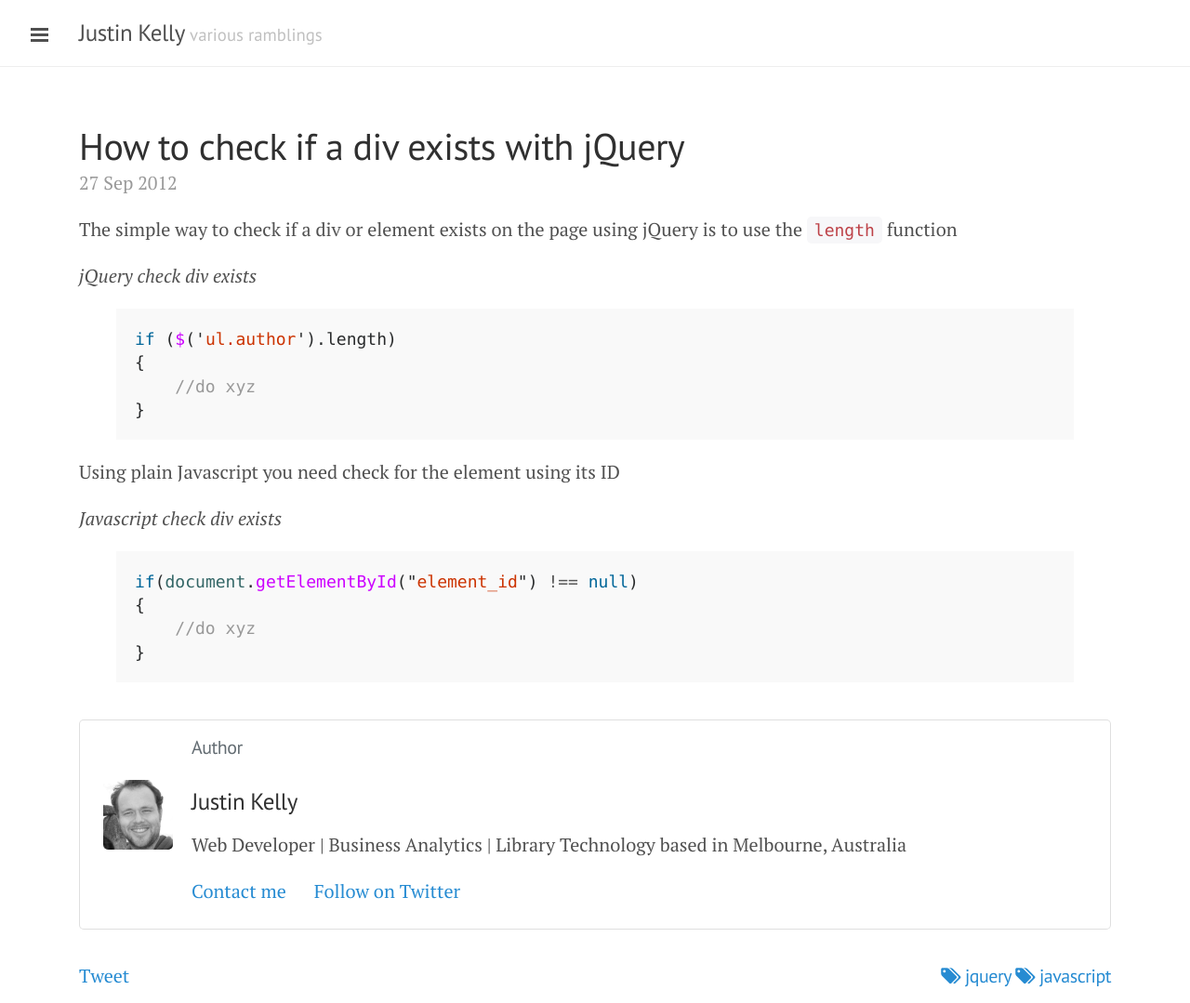
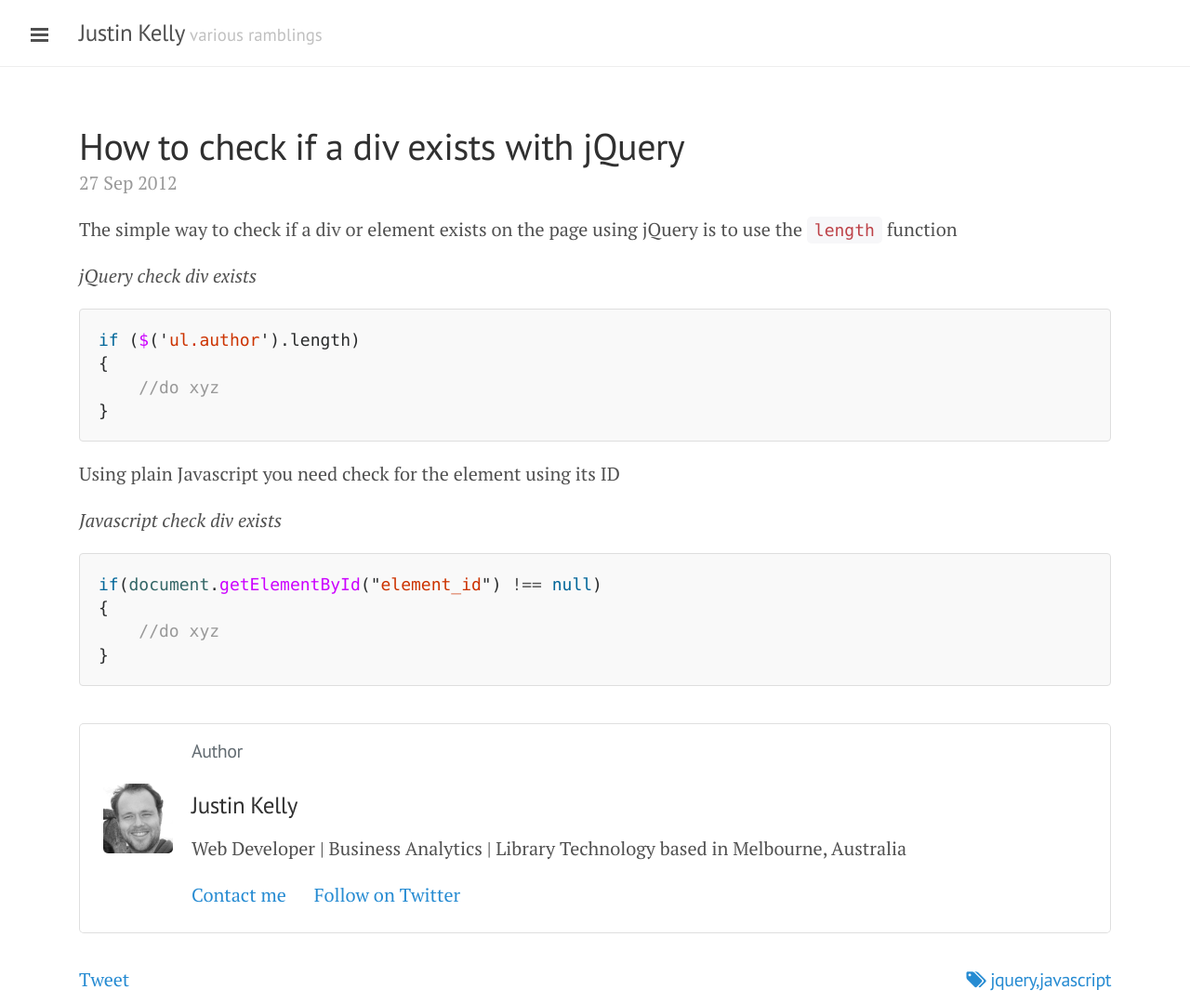
Before and after one commit to justinkelly/justinkelly.github.io, a Jekyll site: the page built from _posts/2012-09-27-jquery-check-if-div-exists.markdown, in a window 1280 px wide. Shown: the whole page at 93% size. Built offline with Jekyll 4.4.1, drawn with Linux system fonts in a browser that asks for light colours; nearby versions of some CDN libraries; comment, search, counter and statistics services are not loaded.

Commit message:
Updated 2012-09-27-jquery-check-if-div-exists.markdown

````diff
--- a/_posts/2012-09-27-jquery-check-if-div-exists.markdown
+++ b/_posts/2012-09-27-jquery-check-if-div-exists.markdown
@@ -1,28 +1,28 @@
 ---
 layout: post
-title: "How to check if a div exists with jQuery"
-date: 2012-09-27 02:10
+title: How to check if a div exists with jQuery
+date: '2012-09-27 02:10'
 comments: true
-tags: [ jquery, javascript ]
+tags: 'jquery,javascript'
+published: true
 ---
 
 The simple way to check if a div or element exists on the page using jQuery is to use the `length` function
 
 _jQuery check div exists_
-{% highlight javascript %}
+``` javascript
 if ($('ul.author').length)
 {
     //do xyz
 }
-{% endhighlight %}
+```
 
 Using plain Javascript you need check for the element using its ID
 
 _Javascript check div exists_
-{% highlight javascript %}
-
+``` javascript
 if(document.getElementById("element_id") !== null)
 {
     //do xyz
 }
-{% endhighlight %}
+```
````
